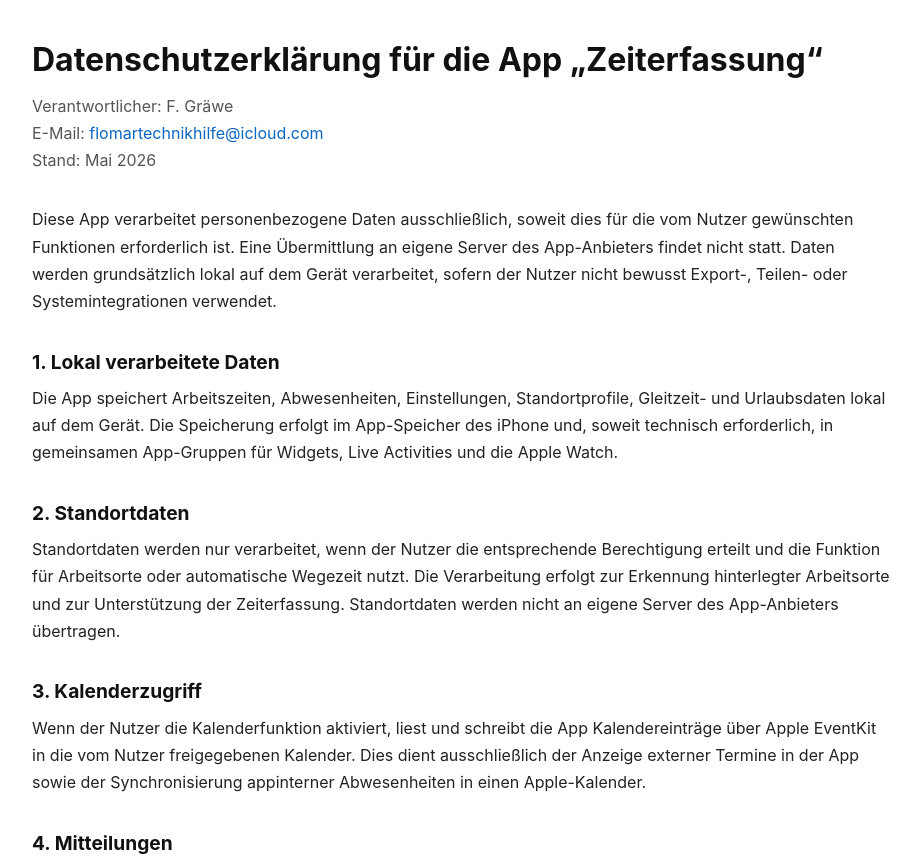
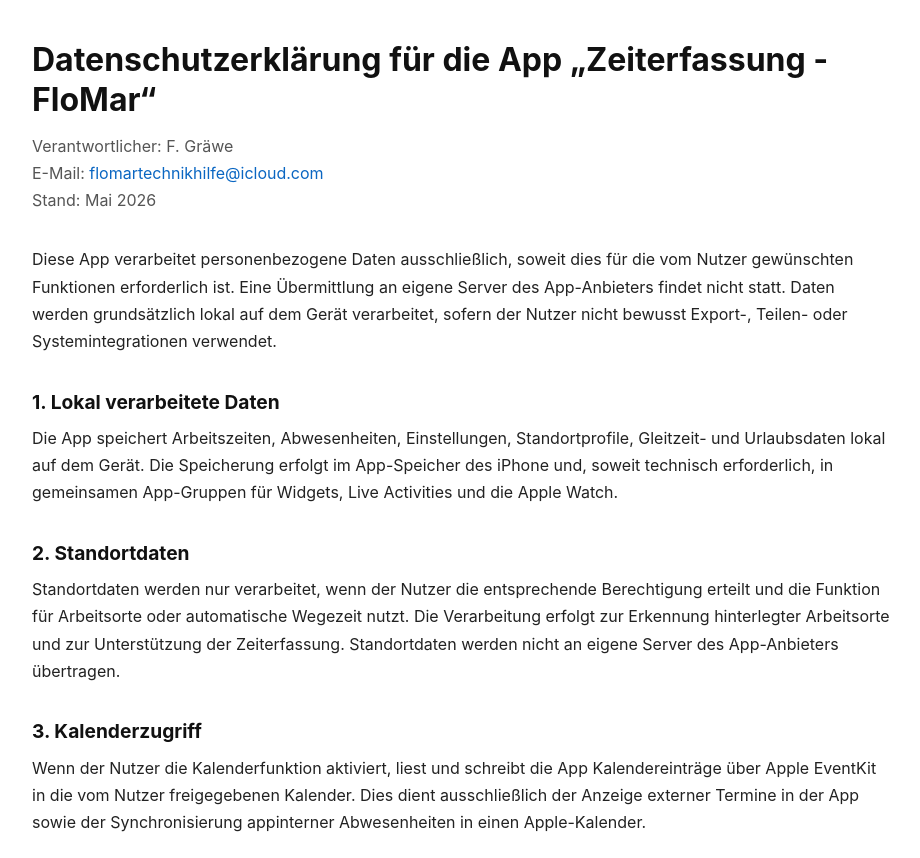
Before and after one commit to FloMar-Technikhilfe/zeiterfassung-privacy, a plain HTML site: page index.html in a window 1280 px wide. Shown: the top 858 px of the page, without its empty margins (178-1098 px from the left). Drawn offline with Linux system fonts and the light colour scheme.

Commit message:
Update index.html

```diff
--- a/index.html
+++ b/index.html
@@ -74,7 +74,7 @@
   </style>
 </head>
 <body>
-  <h1>Datenschutzerklärung für die App „Zeiterfassung“</h1>
+  <h1>Datenschutzerklärung für die App „Zeiterfassung - FloMar“</h1>
   <p class="meta">
     Verantwortlicher: F. Gräwe<br>
     E-Mail: <a href="mailto:flomartechnikhilfe@icloud.com">flomartechnikhilfe@icloud.com</a><br>
```
